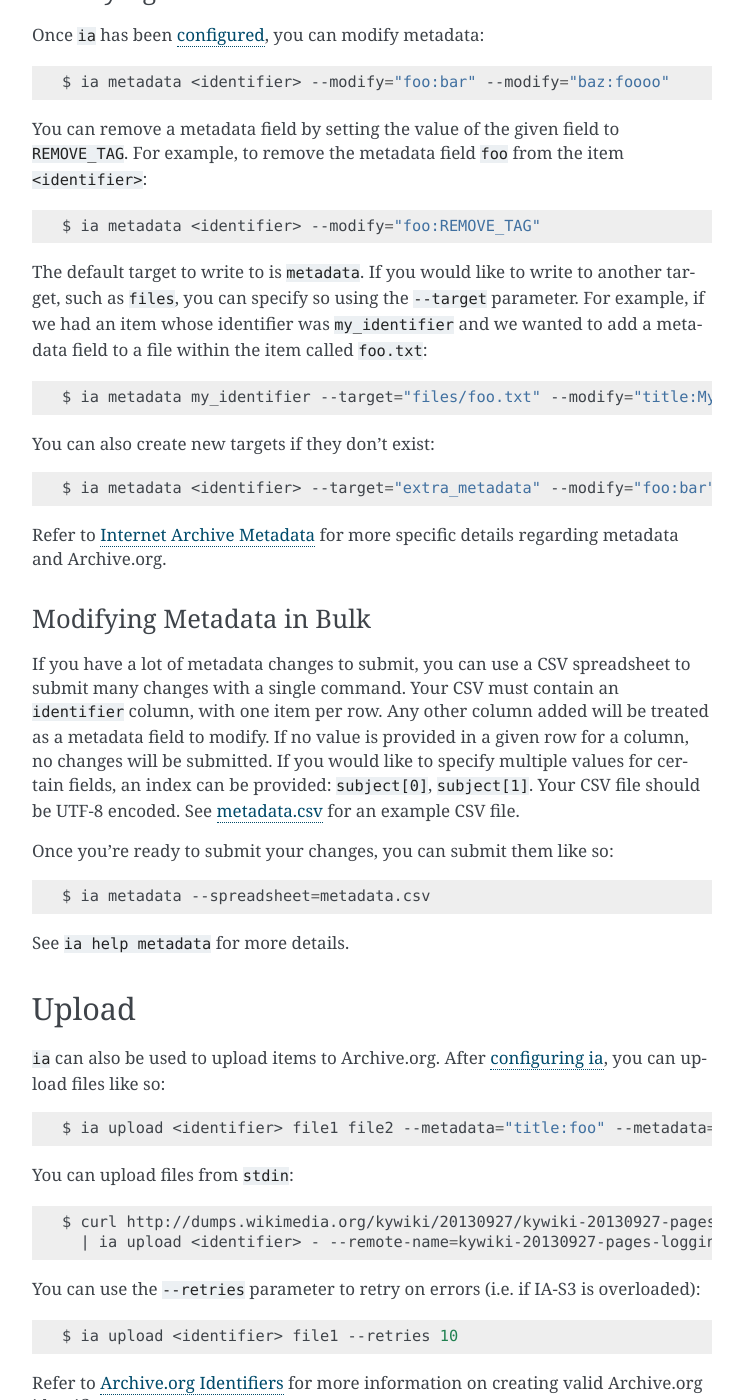
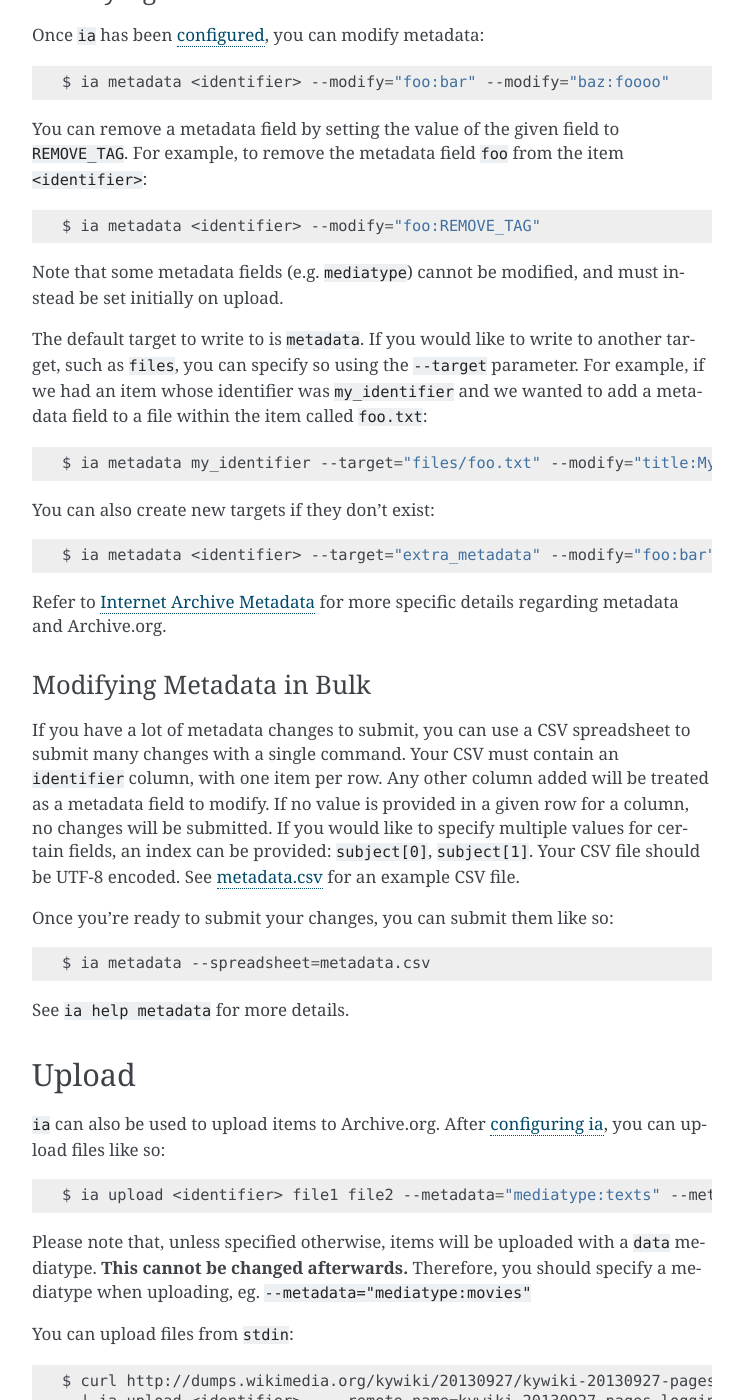
Before and after one commit to jjjake/internetarchive, a Sphinx documentation site: the page built from docs/source/cli.rst, in a window 1280 px wide and 1400 px high, scrolled down 1397 px. Shown: the whole window, without its empty margins (368-1111 px from the left). Built offline with Sphinx 7.4.7, drawn with Linux system fonts in a browser that asks for light colours.

Commit message:
Add warning to docs about mediatype having to be set on upload

```diff
--- a/docs/source/cli.rst
+++ b/docs/source/cli.rst
@@ -77,6 +77,8 @@
 
     $ ia metadata <identifier> --modify="foo:REMOVE_TAG"
 
+Note that some metadata fields (e.g. ``mediatype``) cannot be modified, and must instead be set initially on upload.
+
 The default target to write to is ``metadata``. If you would like to write to another target, such as ``files``, you can specify so using the ``--target`` parameter. For example, if we had an item whose identifier was ``my_identifier`` and we wanted to add a metadata field to a file within the item called ``foo.txt``:
 
 .. code:: bash
@@ -114,7 +116,9 @@
 
 .. code:: bash
 
-    $ ia upload <identifier> file1 file2 --metadata="title:foo" --metadata="blah:arg"
+    $ ia upload <identifier> file1 file2 --metadata="mediatype:texts" --metadata="blah:arg"
+
+Please note that, unless specified otherwise, items will be uploaded with a ``data`` mediatype. **This cannot be changed afterwards.** Therefore, you should specify a mediatype when uploading, eg. ``--metadata="mediatype:movies"``
 
 You can upload files from ``stdin``:
 
```
